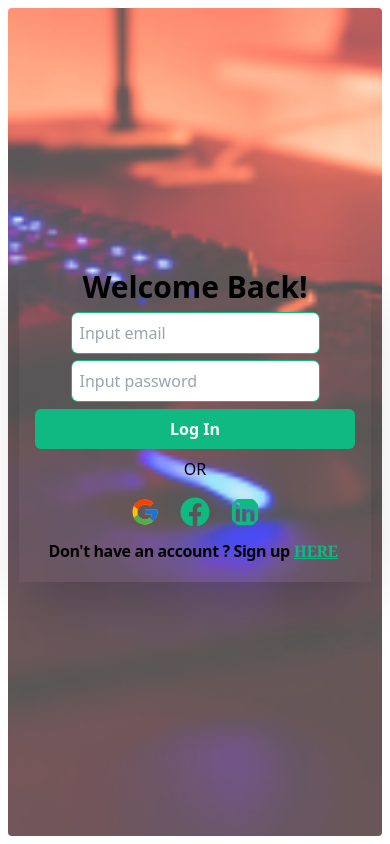
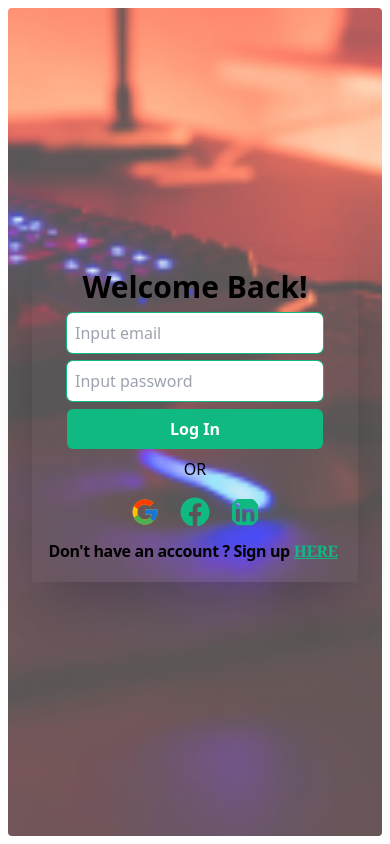
Before and after one commit to Ausranking/image-gallery, a React (Vite) app: page / in a window 390 px wide. Built offline with nearby package versions, Linux system fonts and the light colour scheme.

Commit message:
soft mobile touches

```diff
--- a/src/components/Button.jsx
+++ b/src/components/Button.jsx
@@ -3,7 +3,7 @@ import React from "react";
 const Button = ({ text, onClick,id}) => {
   return (
     <button
-      className="w-80 p-2 rounded-md text-white font-bold mt-2 bg-emerald-500 hover:bg-emerald-400"
+      className="w-80 max-sm:w-64 p-2 rounded-md text-white font-bold mt-2 bg-emerald-500 hover:bg-emerald-400"
       onClick={onClick}
       id={id}
     >
--- a/src/index.css
+++ b/src/index.css
@@ -15,7 +15,7 @@
 
 @layer components {
   input {
-    @apply p-2 ring-1 ring-emerald-500 mt-2 rounded-md w-80 outline-none dark:text-black max-sm:w-min
+    @apply p-2 ring-1 ring-emerald-500 mt-2 rounded-md w-80 outline-none dark:text-black max-sm:w-64
   }
 
   img {
```
